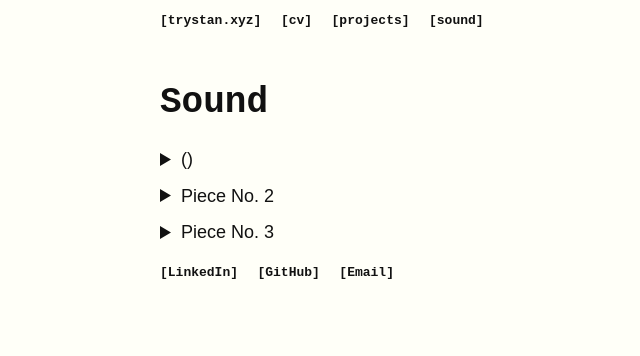
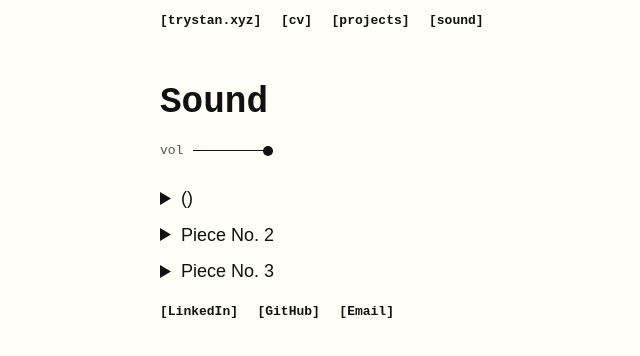
Before and after one commit to CarruthT/try.stan, a website: page sound/index.html in a window 1280 px wide. Shown: the whole page, without its empty margins (80-720 px from the left). Drawn offline with Linux system fonts and the light colour scheme.

Commit message:
Add files via upload

```diff
--- a/sound/index.html
+++ b/sound/index.html
@@ -98,6 +98,44 @@
         .track-image.visible {
             display: block;
         }
+
+        /* volume */
+        .volume-row {
+            display: flex;
+            align-items: center;
+            gap: 8px;
+            margin-bottom: 24px;
+        }
+        .volume-label {
+            font-family: monospace;
+            font-size: 13px;
+            color: #555;
+        }
+        input[type="range"] {
+            -webkit-appearance: none;
+            appearance: none;
+            width: 80px;
+            height: 1px;
+            background: #111111;
+            outline: none;
+            cursor: pointer;
+        }
+        input[type="range"]::-webkit-slider-thumb {
+            -webkit-appearance: none;
+            width: 10px;
+            height: 10px;
+            border-radius: 50%;
+            background: #111111;
+            cursor: pointer;
+        }
+        input[type="range"]::-moz-range-thumb {
+            width: 10px;
+            height: 10px;
+            border-radius: 50%;
+            background: #111111;
+            border: none;
+            cursor: pointer;
+        }
     </style>
     <link rel="icon" href="/images/favicon/favicon.ico" type="image/x-icon">
     <link rel="icon" type="image/png" sizes="32x32" href="/images/favicon/favicon-32x32.png">
@@ -119,6 +157,11 @@
     </header>
     <main class="container">
         <h1>Sound</h1>
+
+        <div class="volume-row">
+            <span class="volume-label">vol</span>
+            <input type="range" id="volume" min="0" max="1" step="0.01" value="1">
+        </div>
 
         <div class="track" data-src="/sound/audio/()2.mp3">
             <div class="track-row">
@@ -172,17 +215,23 @@
             const PLAY  = `<svg width="11" height="13" viewBox="0 0 11 13" fill="currentColor"><path d="M0 0 L11 6.5 L0 13 Z"/></svg>`;
             const PAUSE = `<svg width="11" height="13" viewBox="0 0 11 13" fill="currentColor"><rect x="0" y="0" width="3.5" height="13"/><rect x="7.5" y="0" width="3.5" height="13"/></svg>`;
 
+            const volumeSlider = document.getElementById('volume');
             let current = null;
 
+            volumeSlider.addEventListener('input', function() {
+                if (current) current.audio.volume = parseFloat(this.value);
+            });
+
             document.querySelectorAll('.track').forEach(function(trackEl) {
-                const src   = trackEl.dataset.src;
-                const btn   = trackEl.querySelector('.play-btn');
-                const img   = trackEl.querySelector('.track-image');
-                let audio   = null;
+                const src = trackEl.dataset.src;
+                const btn = trackEl.querySelector('.play-btn');
+                const img = trackEl.querySelector('.track-image');
+                let audio = null;
 
                 function initAudio() {
                     if (audio) return;
                     audio = new Audio(src);
+                    audio.volume = parseFloat(volumeSlider.value);
                     audio.addEventListener('ended', stopCurrent);
                 }
 
```
